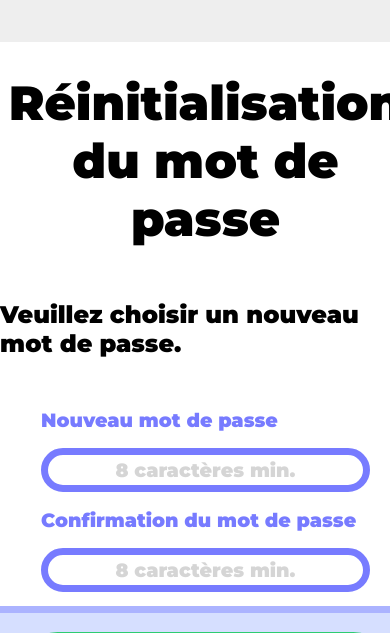
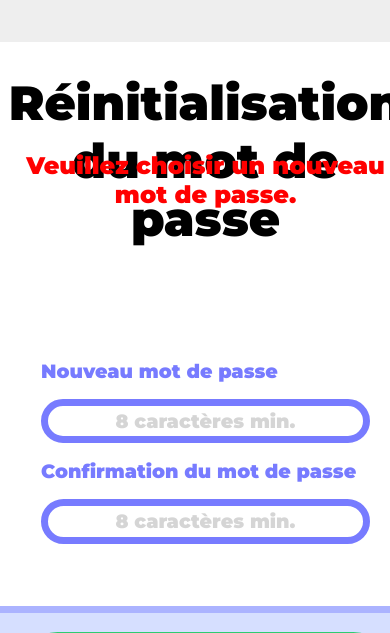
Before and after one commit to Lurius-tharn/CDEM, a PHP site: page /view/frontend/resestPwd.php in a window 390 px wide; the page is wider, and only the part inside the window is pictured. Shown: the part 97-730 px from the top of that part. Run offline with PHP 8.4, Linux system fonts and the light colour scheme.

Commit message:
Add files via upload

```diff
--- a/public/css/connexion.css
+++ b/public/css/connexion.css
@@ -51,6 +51,13 @@
   font-size: 3.5em;
 }
 
+.connectForm > h2 {
+  color:red;
+  text-align: center;
+  position: absolute;
+  top: 27%;
+}
+
 @media all and (max-width: 1650px) {
   .connectForm h1 {
     font-size: 3em;
@@ -65,6 +72,12 @@
 @media all and (max-width: 1250px) {
   .connectForm h1 {
     font-size: 3.5em;
+  }
+  #connectError{
+    top : 22%;
+  }
+  #registerError{
+    top : 64%;
   }
 }
 
```
